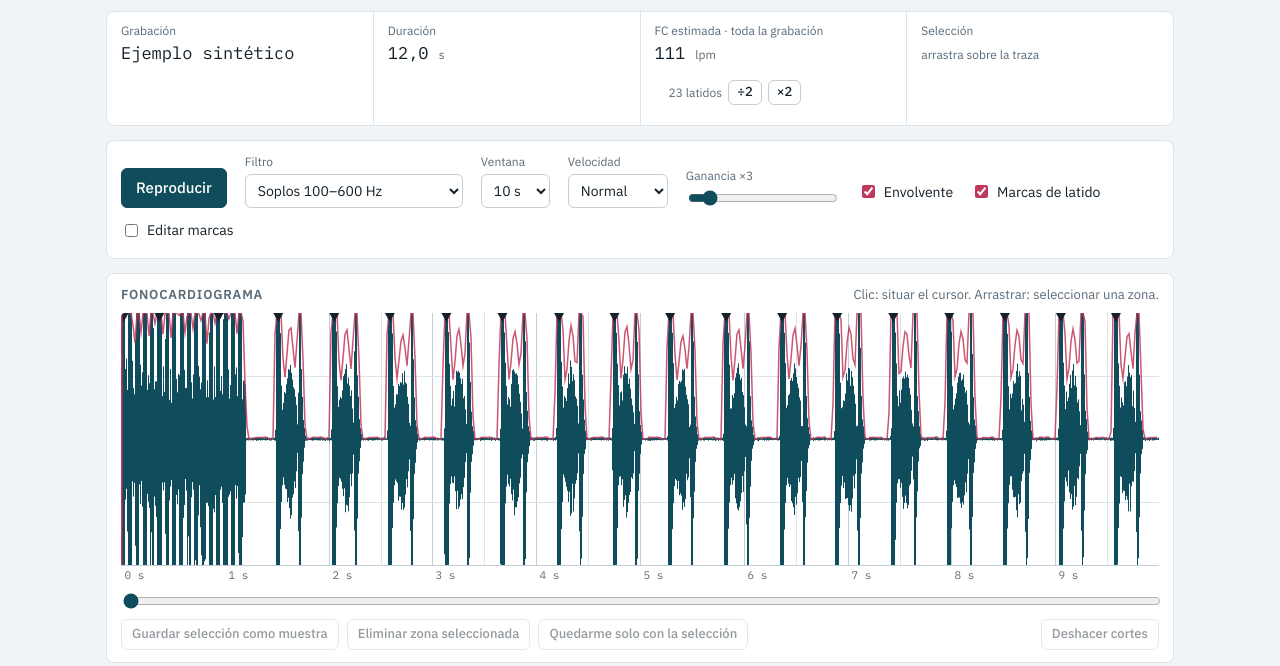
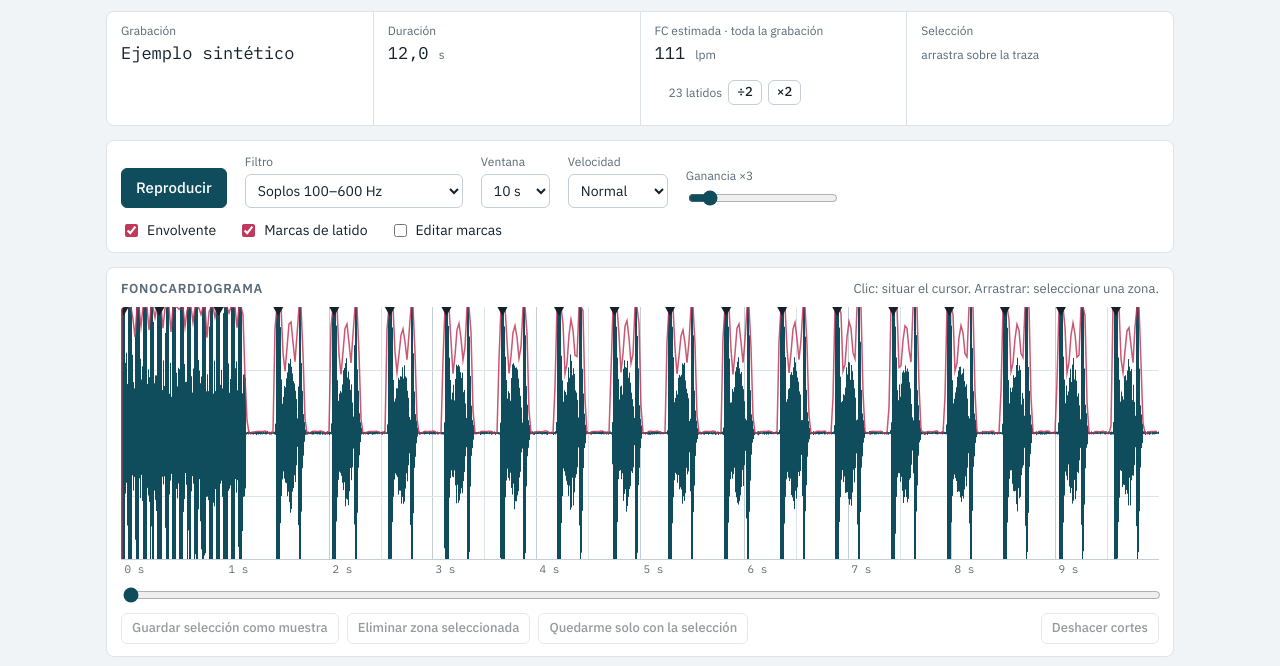
Before and after one commit to GermanQuintana/WAIRUA_FonoVet, a plain HTML site: page index.html in a window 1280 px wide. Shown: the part 134-800 px from the top of the page. Drawn offline with nearby package versions, Linux system fonts and the light colour scheme.

Commit message:
Agrupar las tres casillas de la traza en una misma línea
Co-Authored-By: Claude Fable 5.2 <noreply@anthropic.com>
Claude-Session: https://claude.ai/code/session_015VMEHDGQ64rDD1uXwxBqVn

```diff
--- a/index.html
+++ b/index.html
@@ -64,6 +64,8 @@ select{background:var(--panel);border:1px solid var(--grid-strong);border-radius
 input[type=range]{accent-color:var(--trace);width:150px}
 .check{flex-direction:row;align-items:center;gap:6px;font-size:14px;color:var(--ink);padding-bottom:6px}
 .check input{accent-color:var(--accent)}
+.checks{flex-basis:100%;display:flex;flex-wrap:wrap;gap:6px 22px}
+.checks .check{padding-bottom:0}
 .panel{background:var(--panel);border:1px solid var(--grid);border-radius:8px;padding:12px 14px;display:flex;flex-direction:column;gap:8px}
 .panel-cab{display:flex;flex-wrap:wrap;justify-content:space-between;gap:8px;align-items:baseline}
 .panel-cab span{font-size:13px;color:var(--muted)}
@@ -154,9 +156,11 @@ canvas{display:block;width:100%;border-radius:4px;touch-action:pan-y}
     <label class="campo"><span>Ganancia <output id="g-val">×3</output></span>
       <input type="range" id="ganancia" min="1" max="20" step="0.5" value="3">
     </label>
-    <label class="campo check"><input type="checkbox" id="envolvente" checked> Envolvente</label>
-    <label class="campo check"><input type="checkbox" id="marcas" checked> Marcas de latido</label>
-    <label class="campo check"><input type="checkbox" id="editar"> Editar marcas</label>
+    <div class="checks">
+      <label class="campo check"><input type="checkbox" id="envolvente" checked> Envolvente</label>
+      <label class="campo check"><input type="checkbox" id="marcas" checked> Marcas de latido</label>
+      <label class="campo check"><input type="checkbox" id="editar"> Editar marcas</label>
+    </div>
   </section>
 
   <section class="panel">
```
